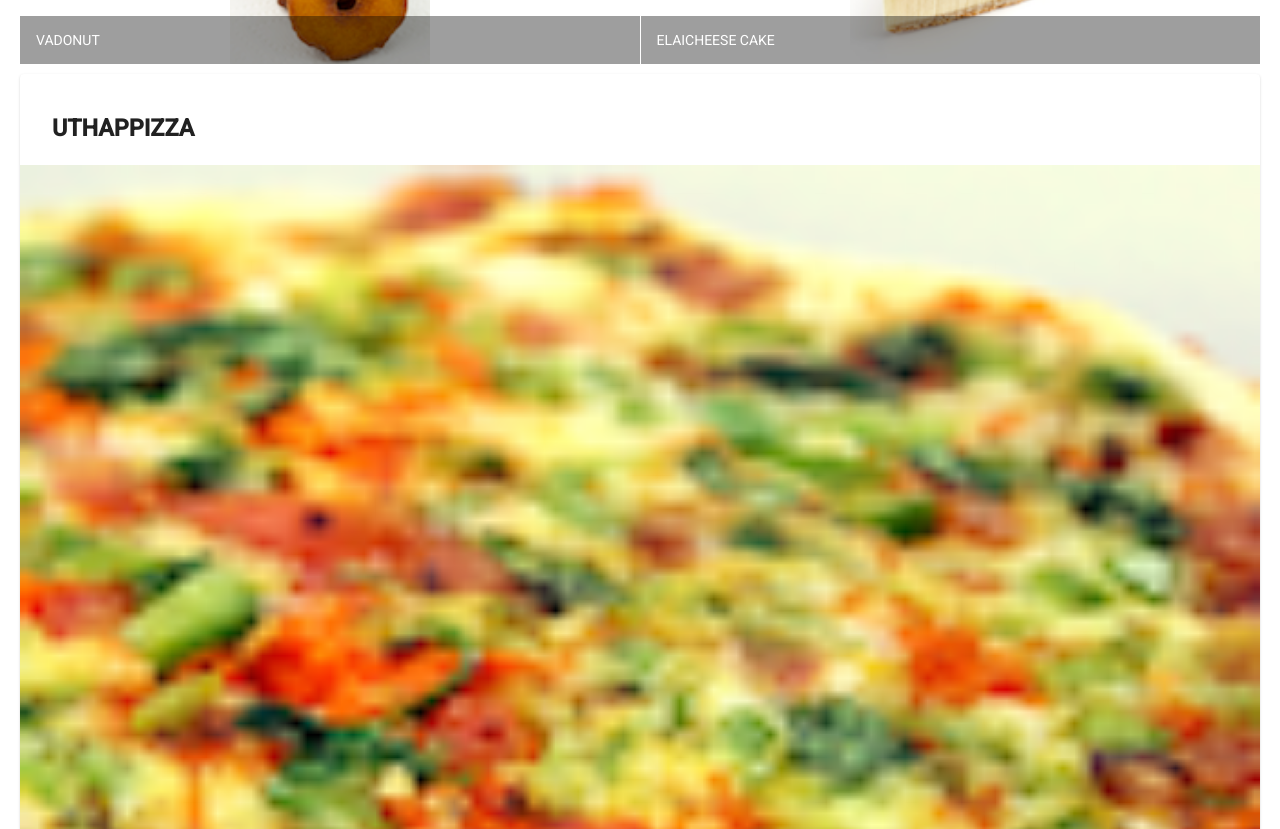
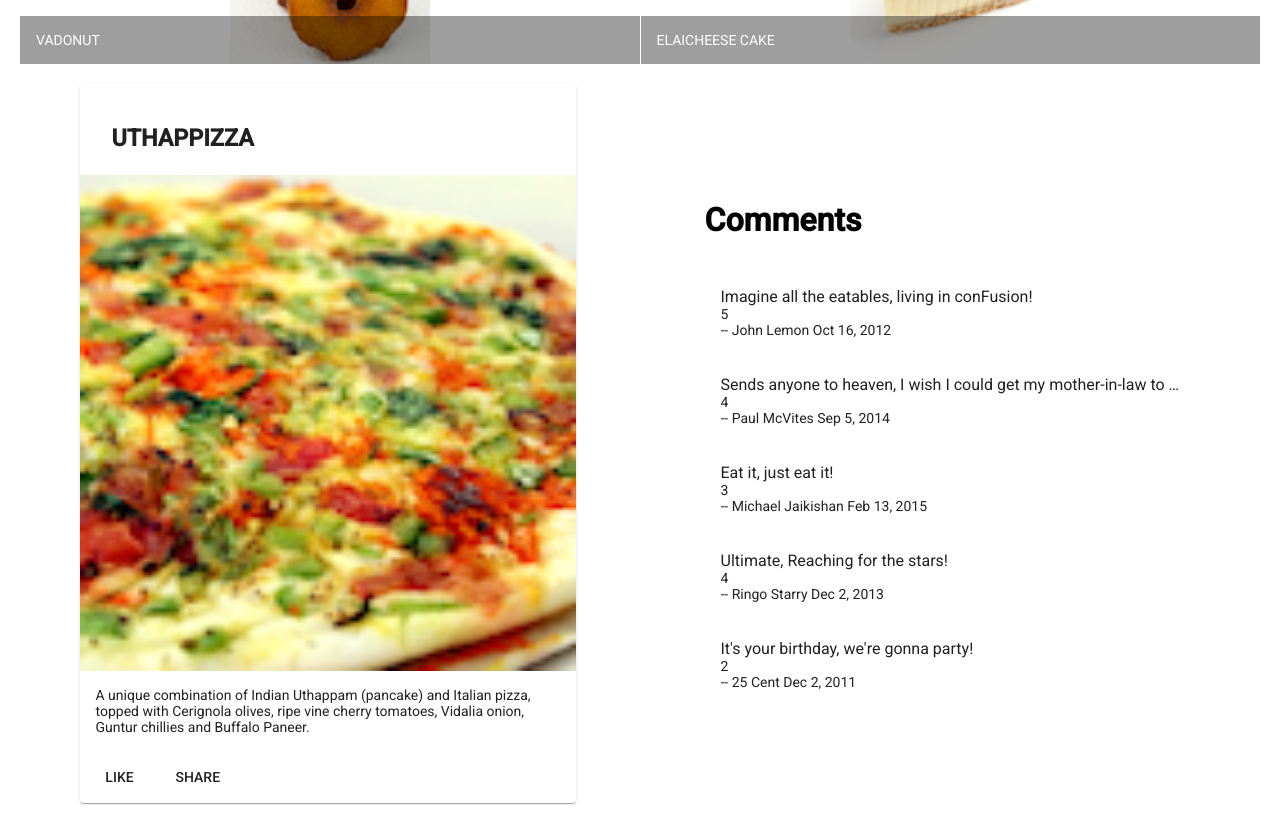
Before and after one commit to FranciscoJSSantos/conFusion, an Angular app: page / in a window 1280 px wide. Shown: the part 500-1329 px from the top of the page. Built offline with nearby package versions, Linux system fonts and the light colour scheme.

Commit message:
Angular Components: Additional Resources

```diff
--- a/src/app/app.component.html
+++ b/src/app/app.component.html
@@ -3,3 +3,4 @@
 </mat-toolbar>
 
 <app-menu></app-menu>
+<app-dishdetail></app-dishdetail>
--- a/src/app/app.module.ts
+++ b/src/app/app.module.ts
@@ -13,8 +13,9 @@ import { MatButtonModule } from '@angular/material/button';
 
 import 'hammerjs';
 import { MenuComponent } from './menu/menu.component';
+import { DishdetailComponent } from './dishdetail/dishdetail.component';
 @NgModule({
-  declarations: [AppComponent, MenuComponent],
+  declarations: [AppComponent, MenuComponent, DishdetailComponent],
   imports: [
     BrowserModule,
     BrowserAnimationsModule,
--- /dev/null
+++ b/src/app/dishdetail/dishdetail.component.html
@@ -0,0 +1,39 @@
+<div class="container"
+    fxLayout="row"
+    fxLayout.sm="column"
+    fxLayout.xs="column"
+    fxLayoutAlign.gt-md="space-around center"
+    fxLayoutGap="10px"
+    fxLayoutGap.xs="0">
+
+  <div fxFlex="40">
+   <mat-card>
+      <mat-card-header>
+         <mat-card-title>
+         <h3>{{dish.name | uppercase}}</h3>
+         </mat-card-title>
+      </mat-card-header>
+      <img mat-card-image src={{dish.image}} alt={{dish.name}}>
+      <mat-card-content>
+         <p>{{dish.description}}
+         </p>
+      </mat-card-content>
+      <mat-card-actions>
+         <button mat-button>LIKE</button>
+         <button mat-button>SHARE</button>
+      </mat-card-actions>
+   </mat-card>
+  </div>
+
+  <div fxFlex="40">
+   <h1>Comments</h1>
+    <mat-list *ngIf="dish" role="list">
+      <mat-list-item *ngFor="let d of dish.comments">
+         <div mat-line>{{ d.comment }}</div>
+         <div mat-line>{{ d.rating }}</div>
+         <div mat-line>-- {{ d.author }} {{ d.date | date}}</div>
+      </mat-list-item>
+    </mat-list>
+  </div>
+
+</div>
--- /dev/null
+++ b/src/app/dishdetail/dishdetail.component.ts
@@ -0,0 +1,62 @@
+import { Component, OnInit } from '@angular/core';
+
+const DISH = {
+  id: '0',
+  name: 'Uthappizza',
+  image: '/assets/images/uthappizza.png',
+  category: 'mains',
+  featured: true,
+  label: 'Hot',
+  price: '4.99',
+  // tslint:disable-next-line:max-line-length
+  description: 'A unique combination of Indian Uthappam (pancake) and Italian pizza, topped with Cerignola olives, ripe vine cherry tomatoes, Vidalia onion, Guntur chillies and Buffalo Paneer.',
+  comments: [
+       {
+           rating: 5,
+           comment: 'Imagine all the eatables, living in conFusion!',
+           author: 'John Lemon',
+           date: '2012-10-16T17:57:28.556094Z'
+       },
+       {
+           rating: 4,
+           comment: 'Sends anyone to heaven, I wish I could get my mother-in-law to eat it!',
+           author: 'Paul McVites',
+           date: '2014-09-05T17:57:28.556094Z'
+       },
+       {
+           rating: 3,
+           comment: 'Eat it, just eat it!',
+           author: 'Michael Jaikishan',
+           date: '2015-02-13T17:57:28.556094Z'
+       },
+       {
+           rating: 4,
+           comment: 'Ultimate, Reaching for the stars!',
+           author: 'Ringo Starry',
+           date: '2013-12-02T17:57:28.556094Z'
+       },
+       {
+           rating: 2,
+           comment: 'It\'s your birthday, we\'re gonna party!',
+           author: '25 Cent',
+           date: '2011-12-02T17:57:28.556094Z'
+       }
+   ]
+};
+
+@Component({
+  selector: 'app-dishdetail',
+  templateUrl: './dishdetail.component.html',
+  styleUrls: ['./dishdetail.component.scss']
+})
+export class DishdetailComponent implements OnInit {
+
+  dish = DISH;
+
+
+  constructor() { }
+
+  ngOnInit(): void {
+  }
+
+}
--- a/src/app/menu/menu.component.html
+++ b/src/app/menu/menu.component.html
@@ -20,27 +20,4 @@
          </mat-grid-tile>
       </mat-grid-list>
    </div>
-
-   <div fxFlex *ngIf="selectedDish">
-      <mat-card>
-        <mat-card-header>
-          <mat-card-title>
-            <h3>{{selectedDish.name | uppercase}}</h3>
-          </mat-card-title>
-        </mat-card-header>
-        <img mat-card-image src={{selectedDish.image}} alt={{selectedDish.name}}>
-        <mat-card-content>
-          <p>{{selectedDish.description}}
-          </p>
-        </mat-card-content>
-        <mat-card-actions>
-          <button mat-button>LIKE</button>
-          <button mat-button>SHARE</button>
-        </mat-card-actions>
-      </mat-card>
-    </div>
-
-
-
-
 </div>
--- a/src/app/menu/menu.component.ts
+++ b/src/app/menu/menu.component.ts
@@ -1,7 +1,7 @@
 import { Component, OnInit } from '@angular/core';
 import { Dish } from '../shared/dish';
 
-const DISHES: Dish[] = [
+export const DISHES: Dish[] = [
   {
     id: '0',
     name: 'Uthappizza',
@@ -53,8 +53,6 @@ export class MenuComponent implements OnInit {
 
   dishes: Dish[] = DISHES;
 
-  selectedDish = DISHES[0];
-
   constructor() { }
 
   ngOnInit(): void {
```
Also changed, not shown: src/app/dishdetail/dishdetail.component.scss (added), 1 other file (tests, documents, lock files or other folders).
